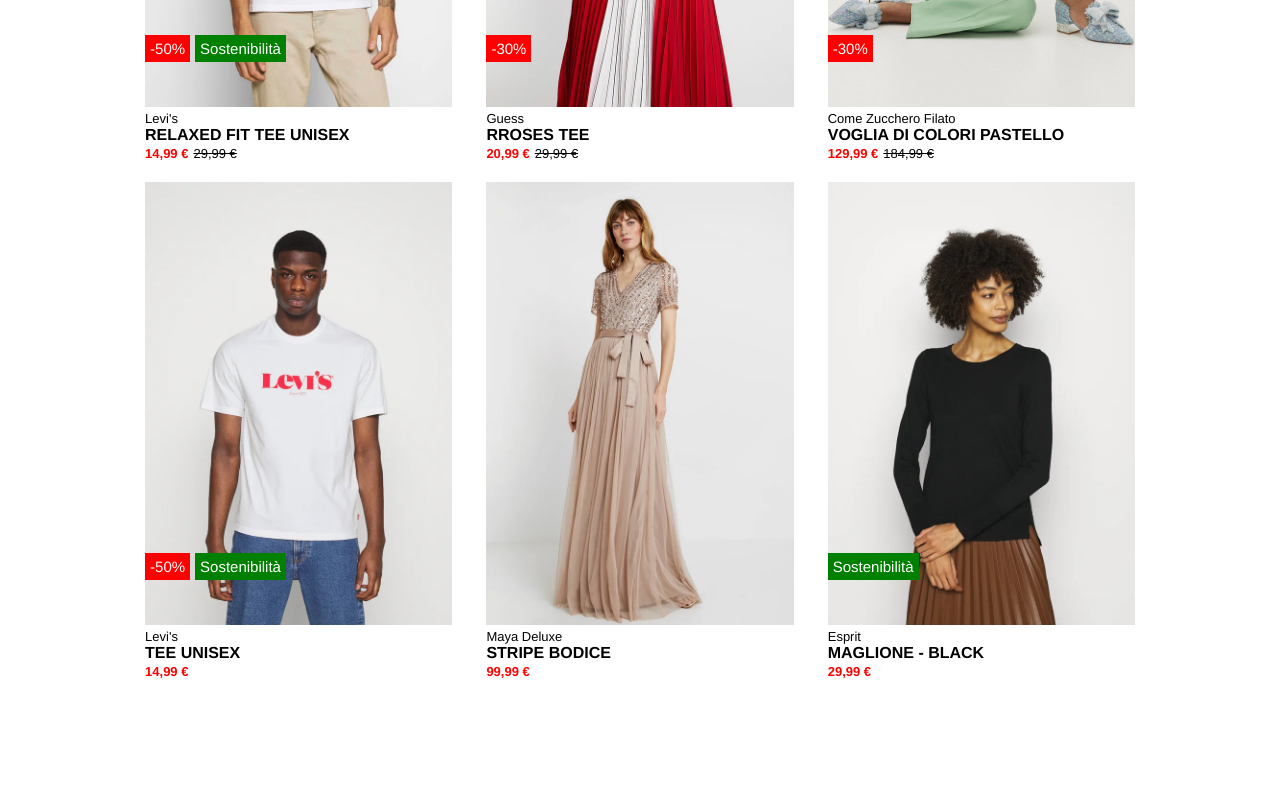
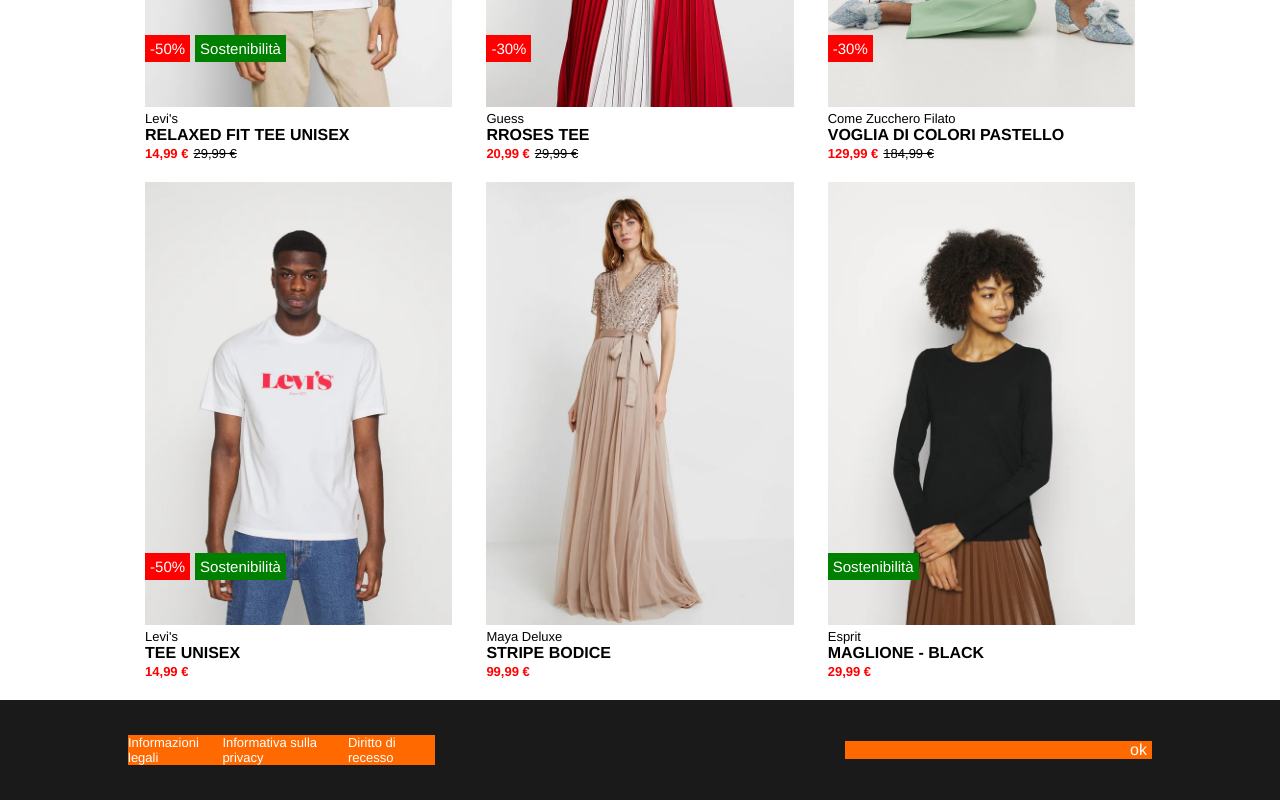
Before and after one commit to penso996/html-css-boolando, a plain HTML site: page index.html in a window 1280 px wide. Shown: the part 437-1237 px from the top of the page. Before the commit the page ends 1137 px from the top, so only its background shows below. Drawn offline with Linux system fonts and the light colour scheme.

Commit message:
started working on footer

```diff
--- a/css/style.css
+++ b/css/style.css
@@ -152,3 +152,49 @@ main h1 {
 
 
 /*footer*/
+footer {
+    width: 100%;
+    height: 100px;
+    background-color: #1a1a1a;
+    display: flex;
+    align-items: center;
+    justify-content: center;
+}
+
+.footer-section {
+    width: 80%;
+    height: 50%;
+    display: flex;
+    align-items: center;
+    justify-content: space-between;
+    flex-direction: row;
+}
+
+/*footer left*/
+.footer-left {
+    width: 30%;
+    display: flex;
+    justify-content: space-between;
+    background-color: #ff6900;
+}
+
+.footer-left a {
+    font-size: small;
+    text-decoration: none;
+    color: white;
+}
+
+/*footer right*/
+.footer-right {
+    width: 30%;
+    display: flex;
+    justify-content: flex-end;
+    background-color: #ff6900;
+}
+
+.footer-right a {
+    text-decoration: none;
+    color: white;
+    padding-left: 5px;
+    padding-right: 5px;
+}
--- a/index.html
+++ b/index.html
@@ -106,6 +106,20 @@
     <!-- footer -->
     <footer>
 
+        <div class="footer-section">
+
+            <nav class="footer-left">
+                <a href="">Informazioni legali</a>
+                <a href="">Informativa sulla privacy</a>
+                <a href="">Diritto di recesso</a>
+            </nav>
+
+            <nav class="footer-right">
+                <a href="">ok</a>
+            </nav>
+
+        </div>
+
     </footer>
 
 </body>
```
